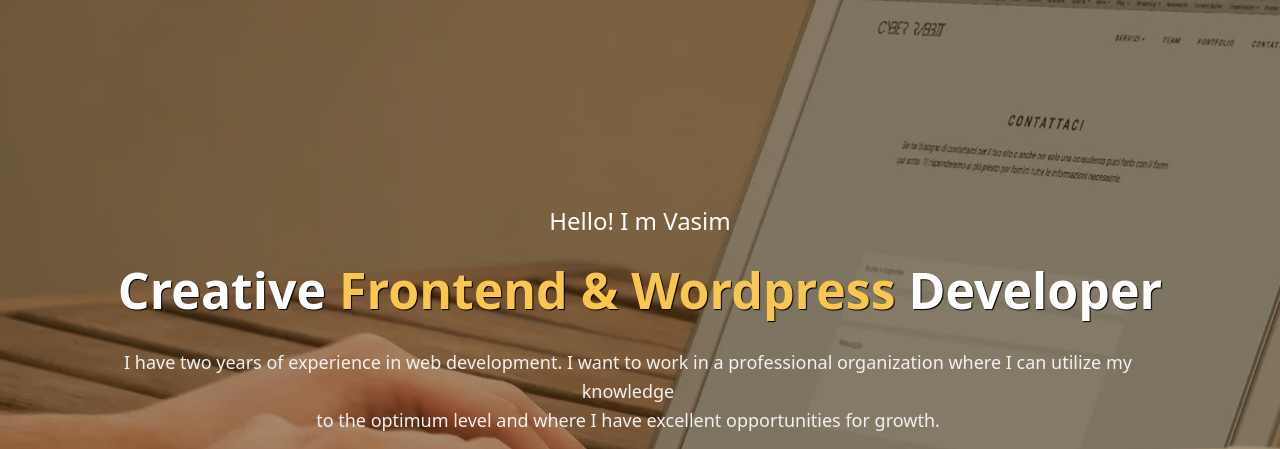
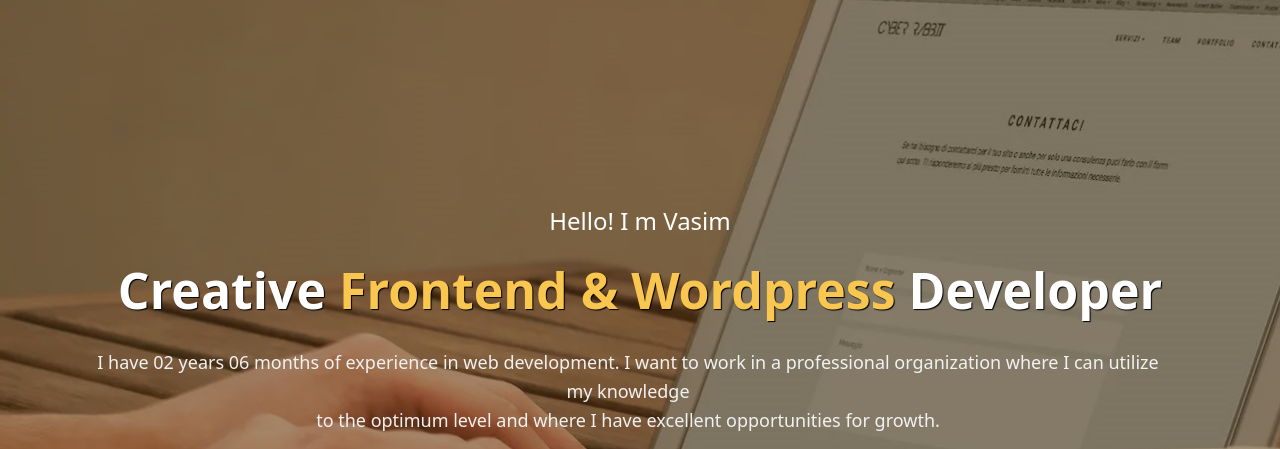
Before and after one commit to mdvasim8766/portfoliowebsite, a plain HTML site: page index.html in a window 1280 px wide. Shown: the part 91-540 px from the top of the page. Drawn offline with nearby package versions, Linux system fonts and the light colour scheme.

```diff
--- a/index.html
+++ b/index.html
@@ -75,7 +75,7 @@
 				</div>
 				<div class="row">
 					<div class="col-xl-12 col-l-12 col-md-12 col-s-12 d-none d-sm-block d-sm-none d-md-block"id="viewbox">
-					  <p>I have two years of experience in web development. I want to work in a professional organization where I can utilize my knowledge<br>to the optimum level and where I have excellent opportunities for growth.</p>
+					  <p>I have 02 years 06 months of experience in web development. I want to work in a professional organization where I can utilize my knowledge<br>to the optimum level and where I have excellent opportunities for growth.</p>
 					</div>
 				</div>
 				<div class="row">
```
